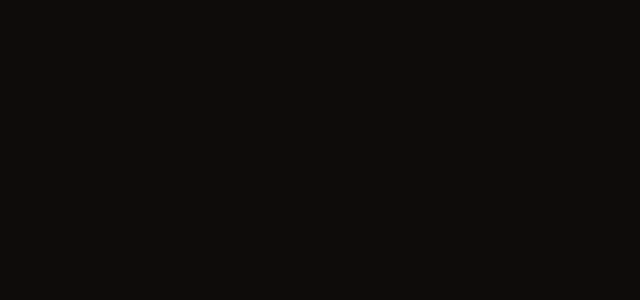
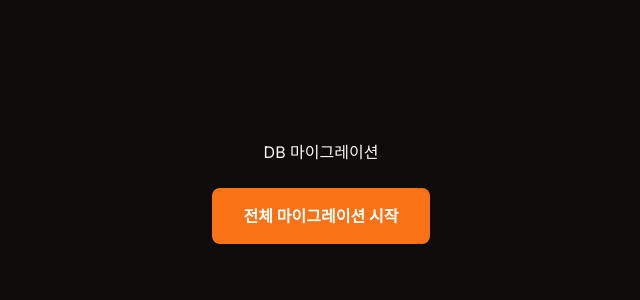
Before and after one commit to yoobilee/frontend-interview-prep, a React (Vite) app: page /migrate in a window 1280 px wide. Before the commit this address had no page. Shown: the top 300 px of the page, without its empty margins (319-959 px from the left). Built offline with nearby package versions, Linux system fonts and the light colour scheme.

Commit message:
feat: Supabase 연동 - 질문 데이터 DB 마이그레이션 및 전체 페이지 적용

```diff
--- a/package.json
+++ b/package.json
@@ -11,6 +11,7 @@
   },
   "dependencies": {
     "@monaco-editor/react": "^4.7.0",
+    "@supabase/supabase-js": "^2.105.4",
     "lucide-react": "^1.14.0",
     "react": "^19.2.6",
     "react-dom": "^19.2.6",
--- a/src/App.jsx
+++ b/src/App.jsx
@@ -8,6 +8,7 @@ import QuestionDetailPage from './pages/QuestionDetailPage'
 import CodingTestPage from './pages/CodingTestPage'
 import CodingProblemPage from './pages/CodingProblemPage'
 import SettingsPage from './pages/SettingsPage'
+import MigratePage from './pages/MigratePage'
 
 function App() {
   return (
@@ -21,6 +22,7 @@ function App() {
         <Route path="/coding" element={<Layout><CodingTestPage /></Layout>} />
         <Route path="/coding/:id" element={<Layout><CodingProblemPage /></Layout>} />
         <Route path="/settings" element={<Layout><SettingsPage /></Layout>} />
+        <Route path="/migrate" element={<MigratePage />} />
       </Routes>
     </BrowserRouter>
   )
--- /dev/null
+++ b/src/lib/supabase.js
@@ -0,0 +1,27 @@
+import { createClient } from '@supabase/supabase-js'
+
+const supabaseUrl = 'https://ymepnkcheqyvndbevyfr.supabase.co'
+const supabaseKey = 'eyJhbGciOiJIUzI1NiIsInR5cCI6IkpXVCJ9.eyJpc3MiOiJzdXBhYmFzZSIsInJlZiI6InltZXBua2NoZXF5dm5kYmV2eWZyIiwicm9sZSI6ImFub24iLCJpYXQiOjE3Nzg3NDIwOTEsImV4cCI6MjA5NDMxODA5MX0.c4_UOlr9XodpwHbUsaImEn9LHWqi6Wy3tGUOB84CI-Y'
+
+export const supabase = createClient(supabaseUrl, supabaseKey)
+
+export async function fetchQuestions() {
+  const { data, error } = await supabase
+    .from('questions')
+    .select('*')
+    .order('id')
+
+  if (error) throw error
+
+  return data.map(q => ({
+    id: q.id,
+    categoryId: q.category_id,
+    title: q.title,
+    difficulty: q.difficulty,
+    tags: q.tags,
+    intent: q.intent,
+    keywords: q.keywords,
+    hint: q.hint,
+    answer: q.answer,
+  }))
+}
--- a/src/pages/BookmarksPage.jsx
+++ b/src/pages/BookmarksPage.jsx
@@ -1,7 +1,9 @@
 import { useNavigate } from 'react-router-dom'
-import { questions, categories } from '../data/questions/index'
+import { categories } from '../data/questions/index'
+import useQuestionsStore from '../store/questionsStore'
 import useBookmarkStore from '../store/bookmarkStore'
 import { Bookmark, BookmarkCheck } from 'lucide-react'
+import { useState, useEffect } from 'react'
 
 const DIFFICULTY_COLORS = {
   easy: '#22c55e',
@@ -27,6 +29,11 @@ const CATEGORY_COLORS = {
 function BookmarksPage() {
   const navigate = useNavigate()
   const { bookmarks, toggleBookmark } = useBookmarkStore()
+  const { questions, fetchIfNeeded } = useQuestionsStore()
+
+  useEffect(() => {
+    fetchIfNeeded()
+  }, [])
 
   const bookmarkedQuestions = questions.filter(q => bookmarks.includes(q.id))
 
--- /dev/null
+++ b/src/pages/MigratePage.jsx
@@ -0,0 +1,68 @@
+import { useState } from 'react'
+import { supabase } from '../lib/supabase'
+import { questions } from '../data/questions/index'
+
+function MigratePage() {
+  const [status, setStatus] = useState('')
+  const [loading, setLoading] = useState(false)
+
+  const handleMigrate = async () => {
+    setLoading(true)
+    setStatus('마이그레이션 시작...')
+
+    // 기존 데이터 삭제
+    await supabase.from('questions').delete().neq('id', 0)
+    setStatus('기존 데이터 삭제 완료...')
+
+    // 데이터 삽입
+    const insertData = questions.map(q => ({
+      id: q.id,
+      category_id: q.categoryId,
+      title: q.title,
+      difficulty: q.difficulty,
+      tags: q.tags,
+      intent: q.intent,
+      keywords: q.keywords,
+      hint: q.hint,
+      answer: q.answer,
+    }))
+
+    const { error } = await supabase.from('questions').insert(insertData)
+
+    if (error) {
+      setStatus(`오류: ${error.message}`)
+    } else {
+      setStatus(`✅ 완료! ${questions.length}개 질문 마이그레이션 성공!`)
+    }
+    setLoading(false)
+  }
+
+  return (
+    <div style={{ maxWidth: '600px', margin: '100px auto', padding: '40px', textAlign: 'center' }}>
+      <h1 style={{ color: 'var(--text-primary)', marginBottom: '24px' }}>DB 마이그레이션</h1>
+      <button
+        onClick={handleMigrate}
+        disabled={loading}
+        style={{
+          padding: '16px 32px',
+          backgroundColor: 'var(--point)',
+          color: '#fff',
+          border: 'none',
+          borderRadius: '8px',
+          fontSize: '16px',
+          fontWeight: 700,
+          cursor: loading ? 'not-allowed' : 'pointer',
+        }}
+      >
+        {loading ? '마이그레이션 중...' : '전체 마이그레이션 시작'}
+      </button>
+      {status && (
+        <p style={{ marginTop: '24px', color: 'var(--text-secondary)', fontSize: '14px' }}>
+          {status}
+        </p>
+      )}
+    </div>
+  )
+}
+
+export default MigratePage
--- a/src/pages/PracticePage.jsx
+++ b/src/pages/PracticePage.jsx
@@ -1,9 +1,10 @@
 import { useState, useEffect, useRef } from 'react'
 import { useNavigate } from 'react-router-dom'
-import { questions, categories } from '../data/questions/index'
 import { Timer, ChevronDown, Lightbulb, FileText, RotateCcw, CheckCircle, Key, CheckSquare } from 'lucide-react'
 import { getAIFeedback } from '../utils/aiFeedback'
 import { MessageSquare, Send } from 'lucide-react'
+import { categories } from '../data/questions/index'
+import useQuestionsStore from '../store/questionsStore'
 
 const CATEGORY_COLORS = {
   'html-css': '#60a5fa',
@@ -40,6 +41,11 @@ function SetupScreen({ onStart }) {
   const [questionCount, setQuestionCount] = useState(5)
   const [timerEnabled, setTimerEnabled] = useState(false)
   const [timerSeconds, setTimerSeconds] = useState(60)
+  const { questions, fetchIfNeeded } = useQuestionsStore()
+
+  useEffect(() => {
+    fetchIfNeeded()
+  }, [])
 
   const filtered = questions.filter(q => {
     const c = selectedCategory === 'all' || q.categoryId === selectedCategory
--- a/src/pages/QuestionDetailPage.jsx
+++ b/src/pages/QuestionDetailPage.jsx
@@ -1,6 +1,7 @@
 import { useParams, useNavigate } from 'react-router-dom'
-import { useState } from 'react'
-import { questions, categories } from '../data/questions/index'
+import { useState, useEffect } from 'react'
+import { categories } from '../data/questions/index'
+import useQuestionsStore from '../store/questionsStore'
 import useBookmarkStore from '../store/bookmarkStore'
 import {
   ArrowLeft, Lightbulb, FileText, Bookmark, BookmarkCheck,
@@ -41,6 +42,11 @@ function QuestionDetailPage() {
   const [feedback, setFeedback] = useState('')
   const [isFeedbackLoading, setIsFeedbackLoading] = useState(false)
   const [feedbackError, setFeedbackError] = useState('')
+  const { questions, fetchIfNeeded } = useQuestionsStore()
+
+  useEffect(() => {
+    fetchIfNeeded()
+  }, [])
 
   const question = questions.find(q => q.id === Number(id))
   const currentIndex = questions.findIndex(q => q.id === Number(id))
--- a/src/pages/QuestionsPage.jsx
+++ b/src/pages/QuestionsPage.jsx
@@ -1,6 +1,7 @@
-import { useState } from 'react'
+import { useState, useEffect } from 'react'
 import { useNavigate } from 'react-router-dom'
-import { questions, categories } from '../data/questions/index'
+import { categories } from '../data/questions/index'
+import useQuestionsStore from '../store/questionsStore'
 import { BookOpen } from 'lucide-react'
 
 const DIFFICULTIES = [
@@ -35,12 +36,22 @@ function QuestionsPage() {
   const navigate = useNavigate()
   const [selectedCategory, setSelectedCategory] = useState('all')
   const [selectedDifficulty, setSelectedDifficulty] = useState('all')
+  const { questions, loading, fetchIfNeeded } = useQuestionsStore()
+
+  useEffect(() => {
+    fetchIfNeeded()
+  }, [])
 
   const filtered = questions.filter(q => {
     const categoryMatch = selectedCategory === 'all' || q.categoryId === selectedCategory
     const difficultyMatch = selectedDifficulty === 'all' || q.difficulty === selectedDifficulty
     return categoryMatch && difficultyMatch
   })
+  if (loading) return (
+    <div style={{ textAlign: 'center', paddingTop: '80px', color: 'var(--text-secondary)' }}>
+      불러오는 중...
+    </div>
+  )
 
   return (
     <div>
--- /dev/null
+++ b/src/scripts/migrate.js
@@ -0,0 +1,33 @@
+import { createClient } from '@supabase/supabase-js'
+import { questions } from '../data/questions/index.js'
+
+const supabaseUrl = 'YOUR_PROJECT_URL'
+const supabaseKey = 'YOUR_ANON_KEY'
+
+const supabase = createClient(supabaseUrl, supabaseKey)
+
+async function migrate() {
+  console.log(`총 ${questions.length}개 질문 마이그레이션 시작...`)
+
+  const { error } = await supabase
+    .from('questions')
+    .insert(questions.map(q => ({
+      id: q.id,
+      category_id: q.categoryId,
+      title: q.title,
+      difficulty: q.difficulty,
+      tags: q.tags,
+      intent: q.intent,
+      keywords: q.keywords,
+      hint: q.hint,
+      answer: q.answer,
+    })))
+
+  if (error) {
+    console.error('마이그레이션 실패:', error)
+  } else {
+    console.log('마이그레이션 성공!')
+  }
+}
+
+migrate()
--- /dev/null
+++ b/src/store/questionsStore.js
@@ -0,0 +1,17 @@
+import { create } from 'zustand'
+import { fetchQuestions } from '../lib/supabase'
+
+const useQuestionsStore = create((set, get) => ({
+  questions: [],
+  loading: false,
+  loaded: false,
+
+  fetchIfNeeded: async () => {
+    if (get().loaded) return
+    set({ loading: true })
+    const questions = await fetchQuestions()
+    set({ questions, loading: false, loaded: true })
+  },
+}))
+
+export default useQuestionsStore
```
Also changed, not shown: 1 other file (tests, documents, lock files or other folders).
